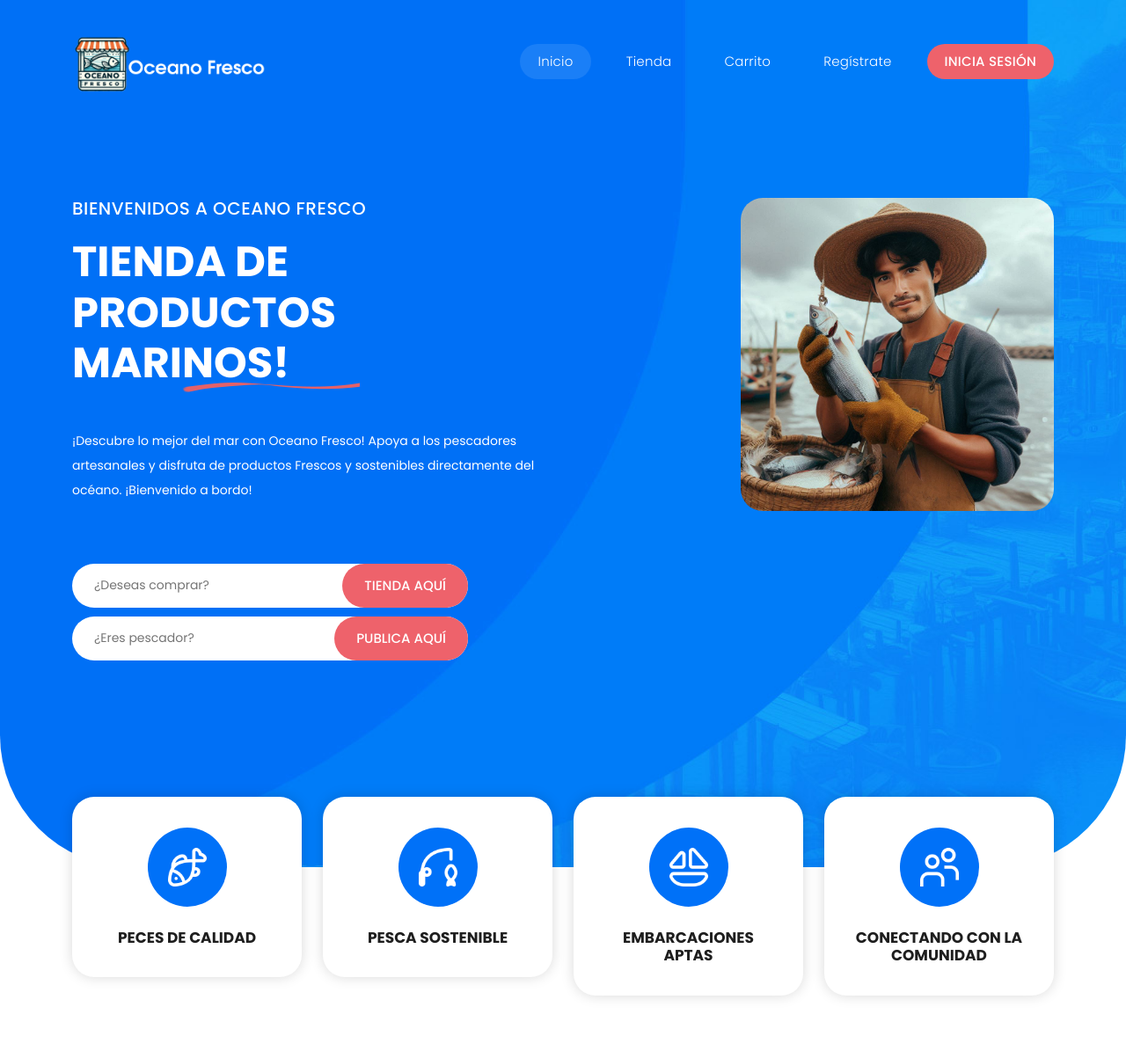
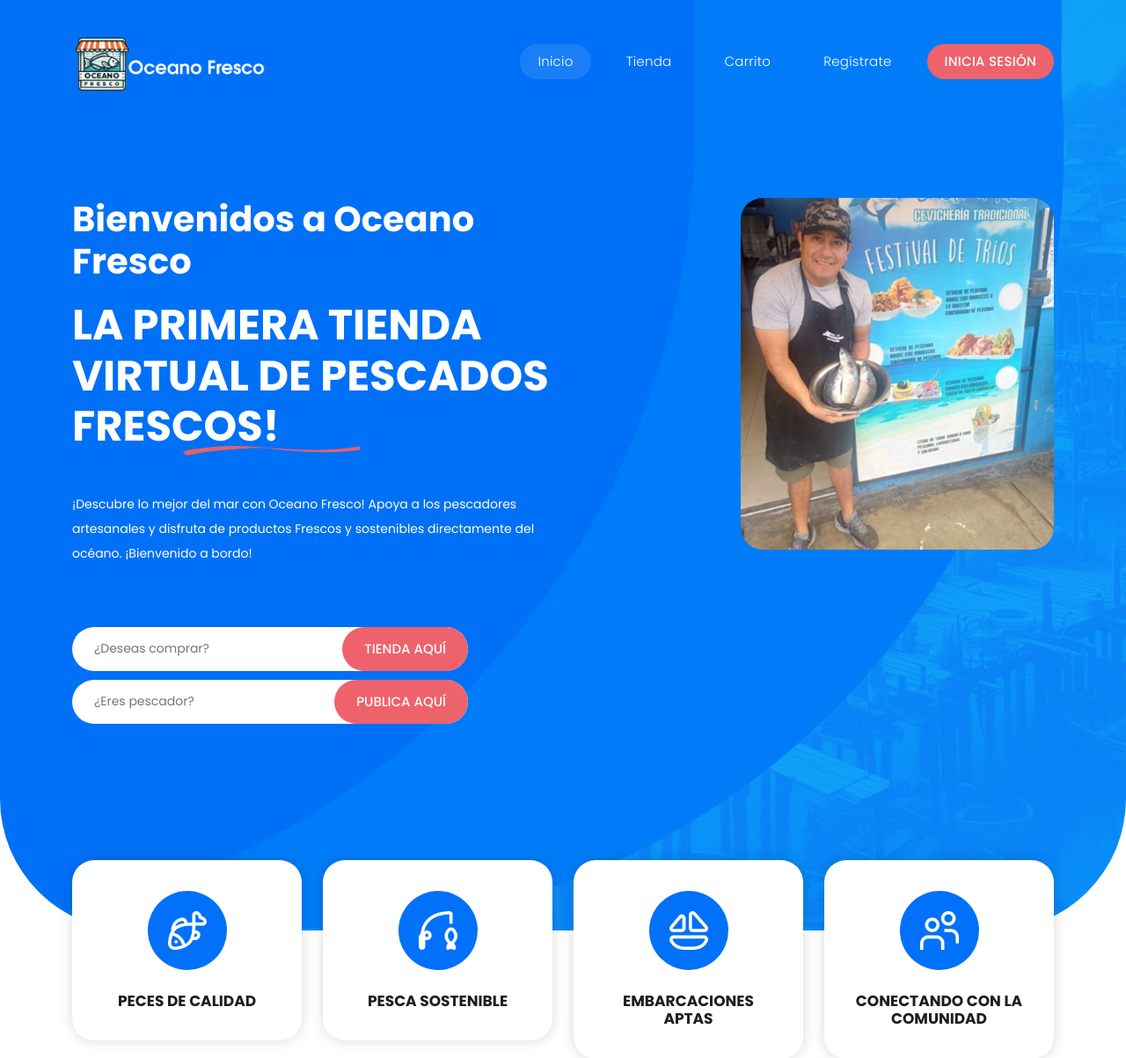
Before and after one commit to denzelbautista/web-oceanofresco, a Flask app: page / in a window 1280 px wide. Shown: the top 1203 px of the page at 88% size. Run offline with Flask 3, Linux system fonts and the light colour scheme; some libraries are stand-ins or nearby versions.

Commit message:
nuevo inicio

```diff
--- a/templates/index.html
+++ b/templates/index.html
@@ -14,22 +14,22 @@
     <div class="row">
       <div class="col-lg-6 align-self-center">
         <div class="caption header-text">
-          <h6>Bienvenidos a Oceano Fresco</h6>
-          <h2>TIENDA DE PRODUCTOS MARINOS!</h2>
+          <h1 style="color: white;">Bienvenidos a Oceano Fresco</h1>
+          <h2>LA PRIMERA TIENDA VIRTUAL DE PESCADOS FRESCOS!</h2>
           <p>¡Descubre lo mejor del mar con Oceano Fresco! Apoya a los pescadores artesanales y disfruta de
             productos
             Frescos y sostenibles directamente del océano. ¡Bienvenido a bordo!</p>
           <div class="search-input">
             <form id="search" action="/shop">
-              <input type="text" placeholder="¿Deseas comprar?" id='searchText' name="searchKeyword"
-                onkeypress="handle" readonly />
+              <input type="text" placeholder="¿Deseas comprar?" id='searchText' name="searchKeyword" onkeypress="handle"
+                readonly />
               <button role="button">Tienda AQUÍ</button>
             </form>
           </div>
           <div class="search-input">
             <form id="search" action="/registroproducto">
-              <input type="text" placeholder="¿Eres pescador?" id='searchText' name="searchKeyword"
-                onkeypress="handle" readonly />
+              <input type="text" placeholder="¿Eres pescador?" id='searchText' name="searchKeyword" onkeypress="handle"
+                readonly />
               <button role="button">Publica AQUÍ</button>
             </form>
           </div>
@@ -37,7 +37,7 @@
       </div>
       <div class="col-lg-4 offset-lg-2">
         <div class="right-image">
-          <img src="{{ url_for('static', filename='assets/images/banner-image.jpeg') }}" alt="">
+          <img src="{{ url_for('static', filename='assets/images/banner-image.png') }}" alt="">
         </div>
       </div>
     </div>
```
Also changed, not shown: static/assets/images/banner-image.png (added), static/assets/images/banner-image2.jpeg (renamed from static/assets/images/banner-image.jpeg).
